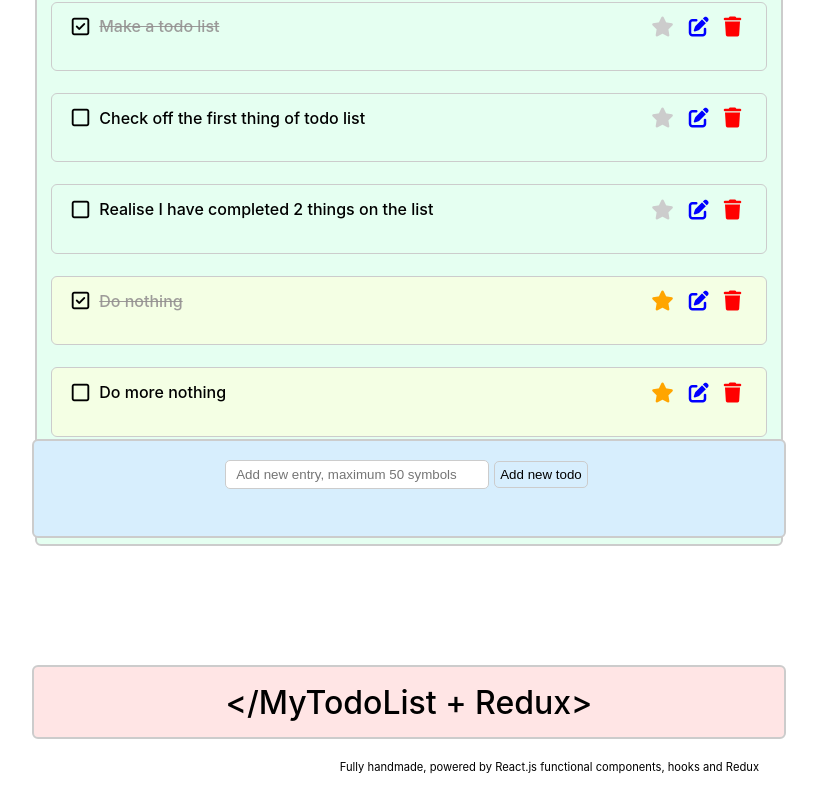
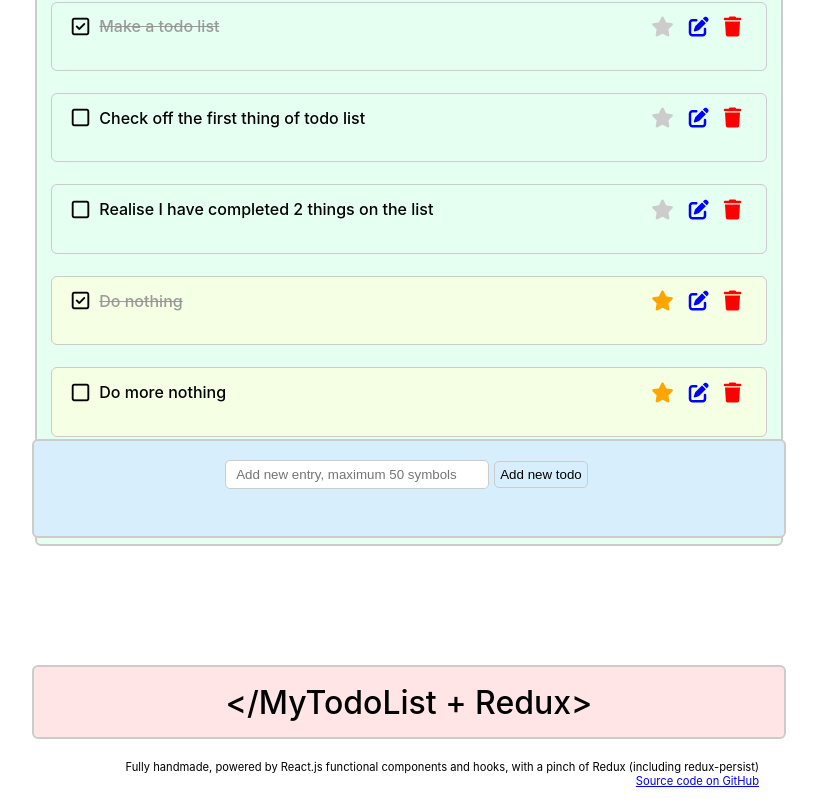
Before and after one commit to mmoresun/todolist, a React (Create React App) app: page / in a window 1280 px wide. Shown: the part 262-1066 px from the top of the page, without its empty margins (231-1048 px from the left). Built offline with nearby package versions, Linux system fonts and the light colour scheme.

Commit message:
readme.md modified

```diff
--- a/package.json
+++ b/package.json
@@ -12,6 +12,7 @@
     "react-redux": "^8.0.4",
     "react-scripts": "5.0.1",
     "redux": "^4.2.0",
+    "redux-persist": "^6.0.0",
     "uuid": "^9.0.0",
     "web-vitals": "^2.1.4"
   },
--- a/src/App.js
+++ b/src/App.js
@@ -71,7 +71,9 @@ function App() {
 
       <div
         style={{ width: '100%', maxWidth: '700px', textAlign: 'right', fontSize: '.7rem', margin: '1rem' }}>
-        Fully handmade, powered by React.js functional components, hooks and Redux
+        Fully handmade, powered by React.js functional components and hooks, with a pinch of Redux (including redux-persist)
+        <br />
+        <a href="https://github.com/mmoresun/todolist/tree/main">Source code on GitHub</a>
       </div>
 
     </div>
--- a/src/index.js
+++ b/src/index.js
@@ -4,16 +4,23 @@ import './index.css';
 import App from './App';
 import { Provider } from 'react-redux';
 import { createStore, applyMiddleware, compose } from 'redux'
-import { rootReducer } from './store/reducers';
+// import { rootReducer } from './store/reducers';
+import { myPersistReducer } from './store/reducers';
+import persistStore from 'redux-persist/es/persistStore';
+import { PersistGate } from 'redux-persist/integration/react';
 
 const composeEnhancers = window.__REDUX_DEVTOOLS_EXTENSION_COMPOSE__ || compose;
 
-const store = createStore(rootReducer, composeEnhancers(applyMiddleware()))
+const store = createStore(myPersistReducer, composeEnhancers(applyMiddleware()))
+
+export const persistor = persistStore(store);
 
 const root = ReactDOM.createRoot(document.getElementById('root'));
 root.render(
 
   <Provider store={store}>
-    <App />
+    <PersistGate loading={null} persistor={persistor}>
+      <App />
+    </PersistGate>
   </Provider>
 );
--- a/src/store/reducers.js
+++ b/src/store/reducers.js
@@ -2,6 +2,9 @@
 
 import { combineReducers } from "redux";
 import { todoReducer } from './todoreducer';
+
+import { persistReducer } from 'redux-persist';
+import storage from 'redux-persist/lib/storage';
 
 export const rootReducer = combineReducers({
 
@@ -9,3 +12,10 @@ export const rootReducer = combineReducers({
 
     todos: todoReducer,
 })
+
+const persistConfig = {
+    key: 'root',
+    storage,
+  }
+
+export const myPersistReducer = persistReducer(persistConfig, rootReducer);
```
Also changed, not shown: src/components/TodoItemsList/TodoItemList.js (+8 -6 lines), 2 other files (tests, documents, lock files or other folders).
